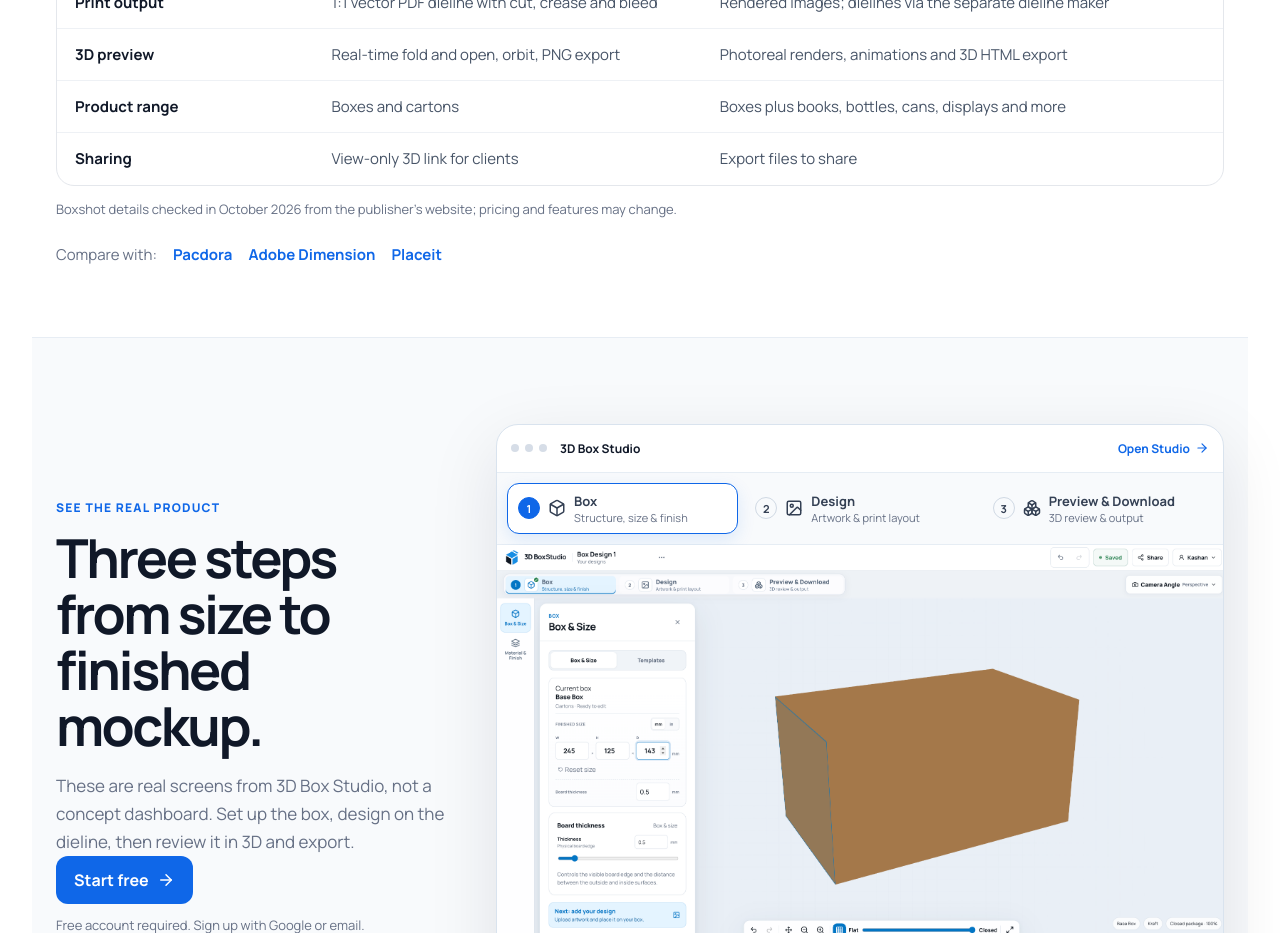
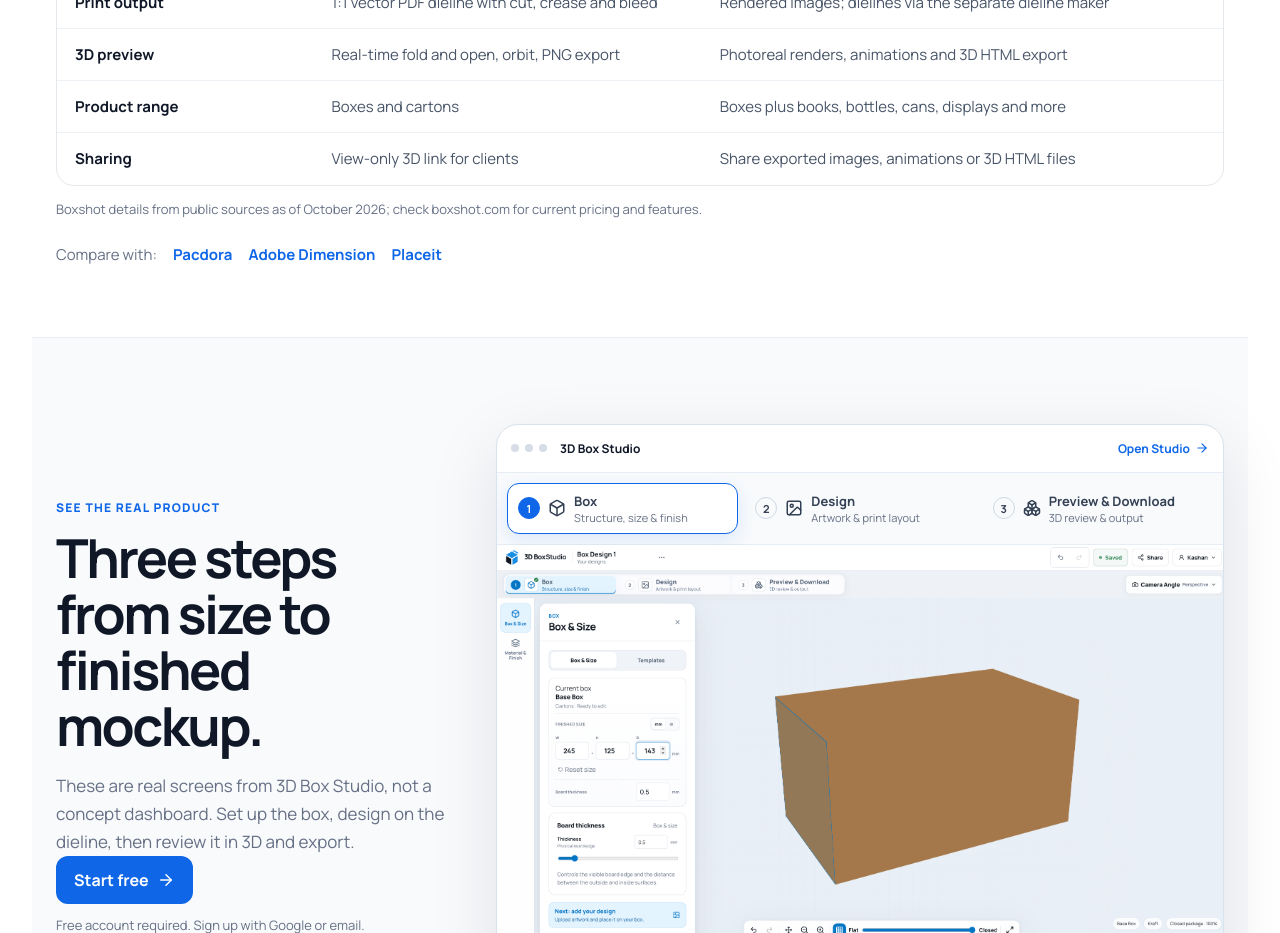
Before and after one commit to kashanshah/3dboxstudio-v2, a Next.js app: page /boxshot-alternative in a window 1280 px wide. Shown: the part 1040-1973 px from the top of the page. Built offline with nearby package versions, Linux system fonts and the light colour scheme; no server answers.

Commit message:
Comparison pages: accurate source notes and Boxshot sharing row
Co-Authored-By: Claude Opus 5.5 <noreply@anthropic.com>
Claude-Session: https://claude.ai/code/session_01AosEoHGp9fRkJBNR4UPrD4

```diff
--- a/src/app/adobe-dimension-alternative/page.tsx
+++ b/src/app/adobe-dimension-alternative/page.tsx
@@ -100,5 +100,5 @@ export default function Page() {
     { "@type": "WebPage", name: "A free Adobe Dimension alternative for box packaging.", description, url },
     { "@type": "FAQPage", mainEntity: faqs.map(item => ({ "@type": "Question", name: item.question, acceptedAnswer: { "@type": "Answer", text: item.answer } })) },
   ] };
-  return <><MarketingProductPage eyebrow={"Adobe Dimension alternative"} title="A free Adobe Dimension alternative for box packaging." intro={"Adobe Dimension still installs with Creative Cloud, but it is in maintenance mode and Adobe now points 3D work to Substance 3D Stager. If you used Dimension mainly to put artwork on boxes, 3D Box Studio does that job in the browser, from a real dieline, for free."} primaryCta="Start designing free" secondaryHref="/box-templates" secondaryLabel="Browse box templates" sections={sections} faqs={faqs} afterHero={<><CompareTable competitor={"Adobe Dimension"} rows={rows} checked={"Competitor details checked in October 2026 from Adobe’s own announcements and help pages; Adobe may change plans and availability."} /><ComparisonLinks current="/adobe-dimension-alternative" /></>} /><script type="application/ld+json" dangerouslySetInnerHTML={{ __html: JSON.stringify(schema) }} /></>;
+  return <><MarketingProductPage eyebrow={"Adobe Dimension alternative"} title="A free Adobe Dimension alternative for box packaging." intro={"Adobe Dimension still installs with Creative Cloud, but it is in maintenance mode and Adobe now points 3D work to Substance 3D Stager. If you used Dimension mainly to put artwork on boxes, 3D Box Studio does that job in the browser, from a real dieline, for free."} primaryCta="Start designing free" secondaryHref="/box-templates" secondaryLabel="Browse box templates" sections={sections} faqs={faqs} afterHero={<><CompareTable competitor={"Adobe Dimension"} rows={rows} checked={"Adobe details from public sources as of October 2026; Adobe may change plans and availability."} /><ComparisonLinks current="/adobe-dimension-alternative" /></>} /><script type="application/ld+json" dangerouslySetInnerHTML={{ __html: JSON.stringify(schema) }} /></>;
 }
--- a/src/app/boxshot-alternative/page.tsx
+++ b/src/app/boxshot-alternative/page.tsx
@@ -52,7 +52,7 @@ const rows = [
   {
     "label": "Sharing",
     "ours": "View-only 3D link for clients",
-    "theirs": "Export files to share"
+    "theirs": "Share exported images, animations or 3D HTML files"
   }
 ];
 
@@ -100,5 +100,5 @@ export default function Page() {
     { "@type": "WebPage", name: "A free, browser-based Boxshot alternative for boxes.", description, url },
     { "@type": "FAQPage", mainEntity: faqs.map(item => ({ "@type": "Question", name: item.question, acceptedAnswer: { "@type": "Answer", text: item.answer } })) },
   ] };
-  return <><MarketingProductPage eyebrow={"Boxshot alternative"} title="A free, browser-based Boxshot alternative for boxes." intro={"Boxshot is a capable desktop renderer for product shots. If you mainly need box mockups built from real dimensions, with a dieline you can hand to a printer, 3D Box Studio does that in the browser without an install or a licence."} primaryCta="Start designing free" secondaryHref="/box-templates" secondaryLabel="Browse box templates" sections={sections} faqs={faqs} afterHero={<><CompareTable competitor={"Boxshot"} rows={rows} checked={"Boxshot details checked in October 2026 from the publisher’s website; pricing and features may change."} /><ComparisonLinks current="/boxshot-alternative" /></>} /><script type="application/ld+json" dangerouslySetInnerHTML={{ __html: JSON.stringify(schema) }} /></>;
+  return <><MarketingProductPage eyebrow={"Boxshot alternative"} title="A free, browser-based Boxshot alternative for boxes." intro={"Boxshot is a capable desktop renderer for product shots. If you mainly need box mockups built from real dimensions, with a dieline you can hand to a printer, 3D Box Studio does that in the browser without an install or a licence."} primaryCta="Start designing free" secondaryHref="/box-templates" secondaryLabel="Browse box templates" sections={sections} faqs={faqs} afterHero={<><CompareTable competitor={"Boxshot"} rows={rows} checked={"Boxshot details from public sources as of October 2026; check boxshot.com for current pricing and features."} /><ComparisonLinks current="/boxshot-alternative" /></>} /><script type="application/ld+json" dangerouslySetInnerHTML={{ __html: JSON.stringify(schema) }} /></>;
 }
--- a/src/app/placeit-box-mockup-alternative/page.tsx
+++ b/src/app/placeit-box-mockup-alternative/page.tsx
@@ -95,5 +95,5 @@ export default function Page() {
     { "@type": "WebPage", name: "Box mockups from your real dimensions, not a fixed photo.", description, url },
     { "@type": "FAQPage", mainEntity: faqs.map(item => ({ "@type": "Question", name: item.question, acceptedAnswer: { "@type": "Answer", text: item.answer } })) },
   ] };
-  return <><MarketingProductPage eyebrow={"Placeit alternative"} title="Box mockups from your real dimensions, not a fixed photo." intro={"Placeit is quick for lifestyle images: drop your artwork into a ready-made scene. When the box has to match a real size and a real dieline, 3D Box Studio builds it from your measurements so the mockup and the print file agree."} primaryCta="Start designing free" secondaryHref="/3d-box-mockup-generator" secondaryLabel="See the 3D mockup generator" sections={sections} faqs={faqs} afterHero={<><CompareTable competitor={"Placeit"} rows={rows} checked={"Placeit details checked in October 2026 from public sources; plans and pricing may change."} /><ComparisonLinks current="/placeit-box-mockup-alternative" /></>} /><script type="application/ld+json" dangerouslySetInnerHTML={{ __html: JSON.stringify(schema) }} /></>;
+  return <><MarketingProductPage eyebrow={"Placeit alternative"} title="Box mockups from your real dimensions, not a fixed photo." intro={"Placeit is quick for lifestyle images: drop your artwork into a ready-made scene. When the box has to match a real size and a real dieline, 3D Box Studio builds it from your measurements so the mockup and the print file agree."} primaryCta="Start designing free" secondaryHref="/3d-box-mockup-generator" secondaryLabel="See the 3D mockup generator" sections={sections} faqs={faqs} afterHero={<><CompareTable competitor={"Placeit"} rows={rows} checked={"Placeit details from public sources as of October 2026; check placeit.net for current plans and pricing."} /><ComparisonLinks current="/placeit-box-mockup-alternative" /></>} /><script type="application/ld+json" dangerouslySetInnerHTML={{ __html: JSON.stringify(schema) }} /></>;
 }
```
